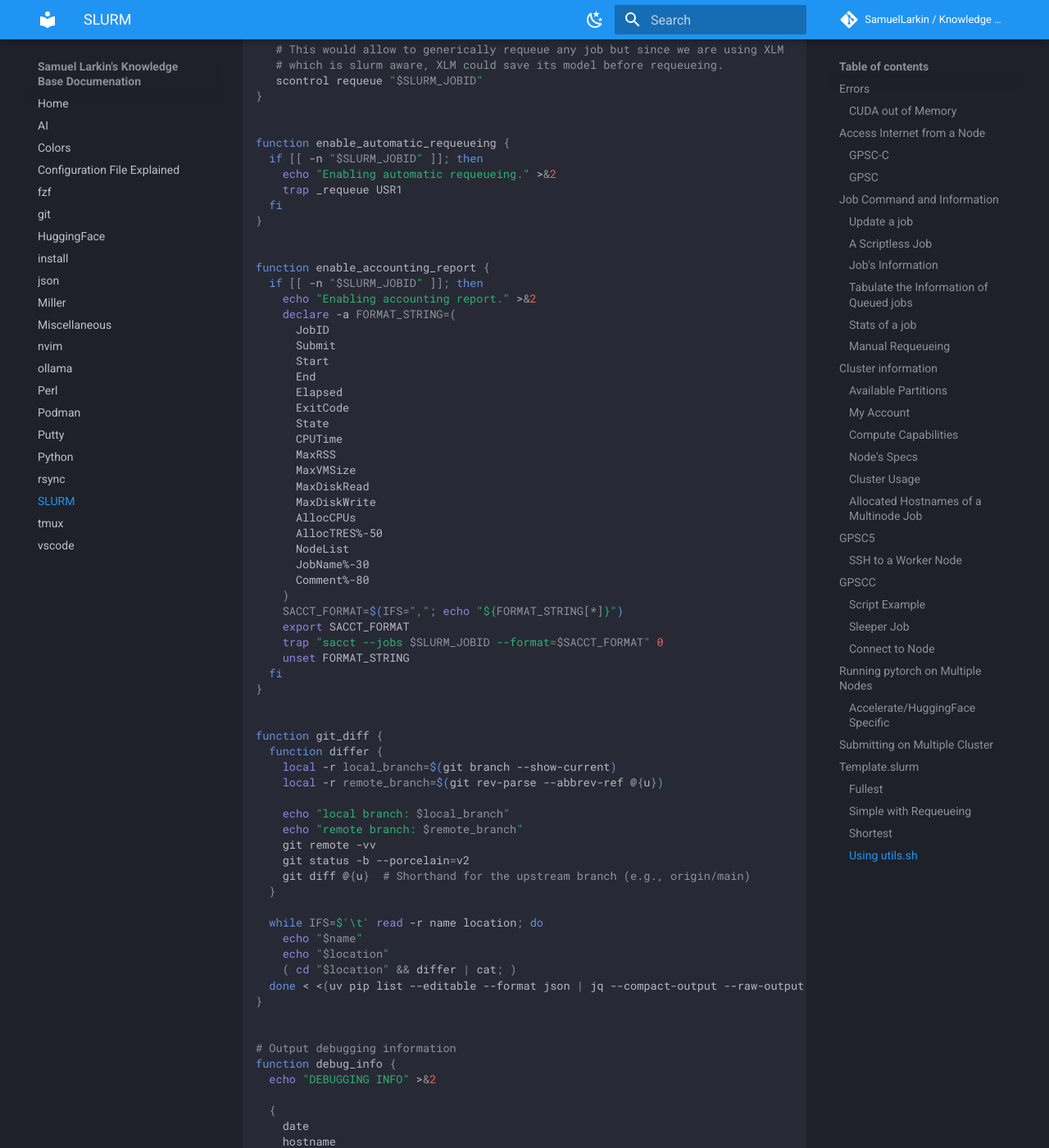
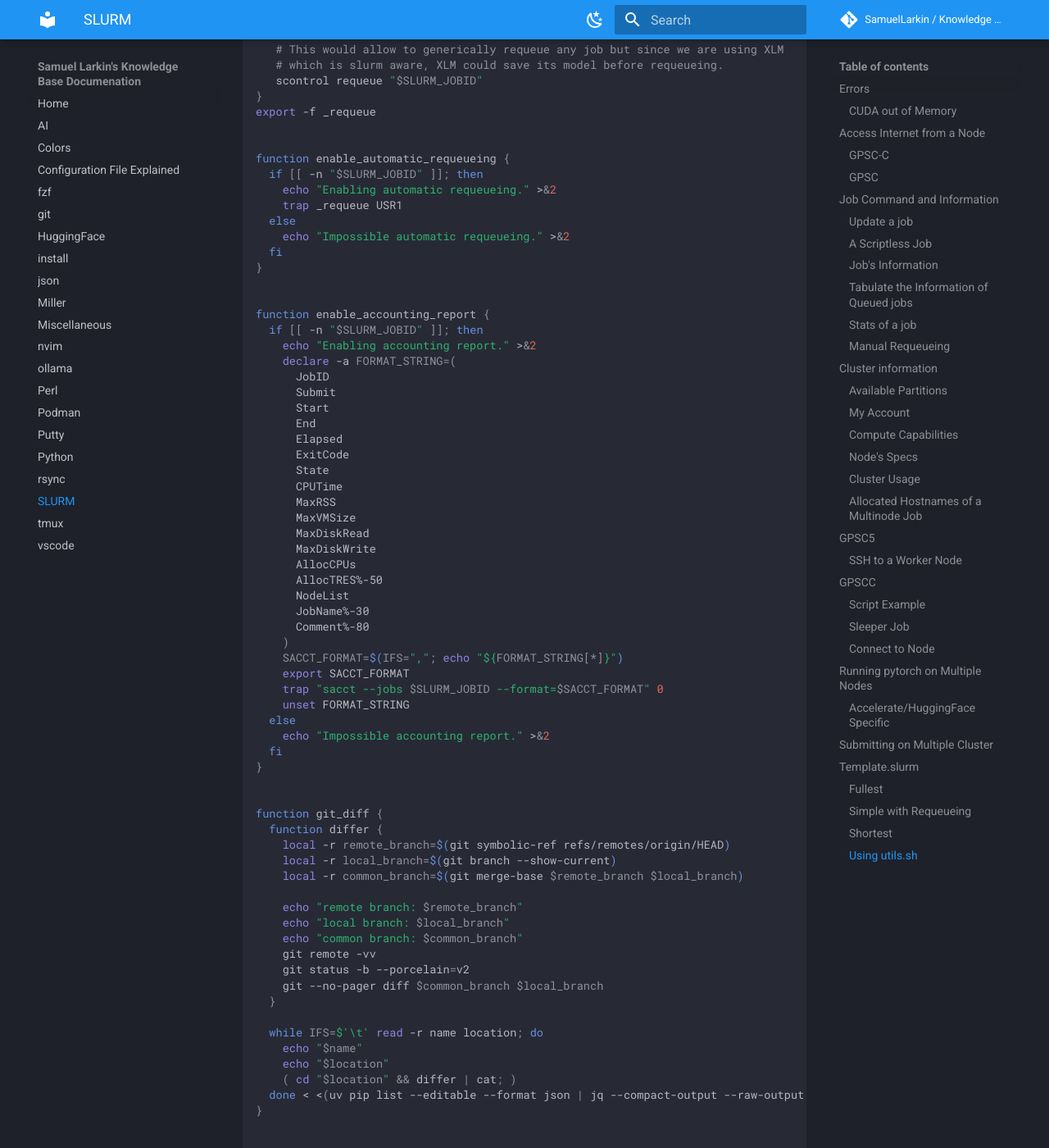
Before and after one commit to SamuelLarkin/kb, an MkDocs documentation site: the page built from docs/slurm.md, in a window 1280 px wide and 1400 px high, scrolled down 16416 px. Shown: the whole window at 82% size. Built offline with MkDocs 1.6.1 and Material for MkDocs 9.7.7, drawn with Linux system fonts in a browser that asks for light colours; comment, search, counter and statistics services are not loaded; the version menu is left out; some of the changed text lies outside the part shown.

Commit message:
docs(slurm): update utils.sh

```diff
--- a/docs/slurm.md
+++ b/docs/slurm.md
@@ -835,12 +835,15 @@ function _requeue {
    # which is slurm aware, XLM could save its model before requeueing.
    scontrol requeue "$SLURM_JOBID"
 }
+export -f _requeue
 
 
 function enable_automatic_requeueing {
   if [[ -n "$SLURM_JOBID" ]]; then
     echo "Enabling automatic requeueing." >&2
     trap _requeue USR1
+  else
+    echo "Impossible automatic requeueing." >&2
   fi
 }
 
@@ -871,20 +874,24 @@ function enable_accounting_report {
     export SACCT_FORMAT
     trap "sacct --jobs $SLURM_JOBID --format=$SACCT_FORMAT" 0
     unset FORMAT_STRING
+  else
+    echo "Impossible accounting report." >&2
   fi
 }
 
 
 function git_diff {
   function differ {
+    local -r remote_branch=$(git symbolic-ref refs/remotes/origin/HEAD)
     local -r local_branch=$(git branch --show-current)
-    local -r remote_branch=$(git rev-parse --abbrev-ref @{u})
+    local -r common_branch=$(git merge-base $remote_branch $local_branch)
 
+    echo "remote branch: $remote_branch"
     echo "local branch: $local_branch"
-    echo "remote branch: $remote_branch"
+    echo "common branch: $common_branch"
     git remote -vv
     git status -b --porcelain=v2
-    git diff @{u}  # Shorthand for the upstream branch (e.g., origin/main)
+    git --no-pager diff $common_branch $local_branch
   }
 
   while IFS=$'\t' read -r name location; do
@@ -947,14 +954,16 @@ function write_slurm_script {
   local -r _output_dir=${1:-.}
   local -r script_path="$_output_dir/$SLURM_JOB_NAME-$SLURM_JOBID.slurm"
 
-  mkdir -p "$_output_dir"
-  scontrol write batch_script "$SLURM_JOBID" "$script_path"
-  chmod a-w "$script_path"
-  chmod ug+x "$script_path"
+  if [[ -n "$SLURM_JOBID" ]]; then
+    mkdir -p "$_output_dir"
+    scontrol write batch_script "$SLURM_JOBID" "$script_path"
+    chmod a-w "$script_path"
+    chmod ug+x "$script_path"
+  fi
 }
 
 
-cat "$0" >&2
+head -n 123123123 "$0" >&2
 
 # Fix SLURM environment variables.
 export SLURM_JOB_CPUS_PER_NODE=${SLURM_JOB_CPUS_PER_NODE%%(*)}   # '24(x2)' => '24'
```
